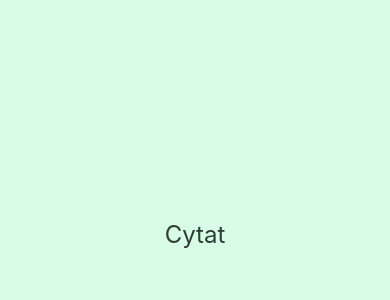
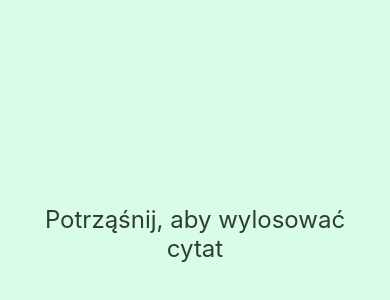
Before and after one commit to qiuway/am_projekt, a React Native app in the folder monitor_nastroju/: screen /Quote in a window 390 px wide. Shown: the part 178-478 px from the top of the page. Built offline with nearby package versions, Linux system fonts and the light colour scheme.

Commit message:
Update QuoteScreen

```diff
--- a/monitor_nastroju/screens/QuoteScreen.js
+++ b/monitor_nastroju/screens/QuoteScreen.js
@@ -4,7 +4,7 @@ import colors from '../styles/colors';
 
 export default function QuoteScreen() {
   return <View style={styles.container}>
-    <Text style={styles.title}>Cytat</Text>
+    <Text style={styles.title}>Potrząśnij, aby wylosować cytat</Text>
   </View>;
 }
 
```
